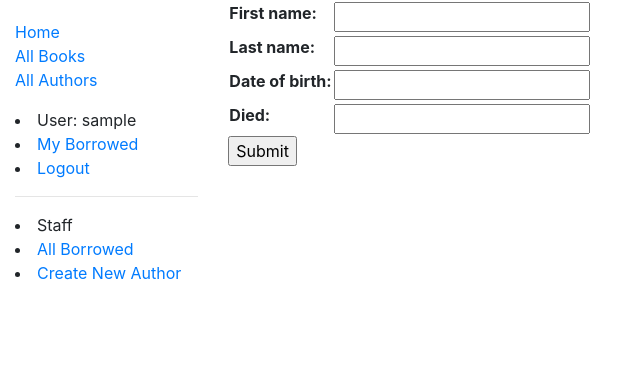
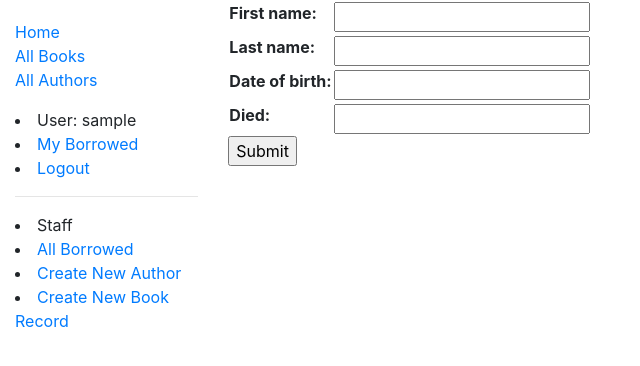
Before and after one commit to Nkoli/anotherlocallib, a Django app: page /catalog/author/create/ in a window 1280 px wide. Shown: the top 366 px of the page, without its empty margins (0-640 px from the left). Run offline with Django 3.2, Linux system fonts and the light colour scheme; the visitor is signed in with stand-in values (Sample User, id 1); some libraries are stand-ins or nearby versions.

Commit message:
Add create book navigation to side bar

```diff
--- a/catalog/templates/base_generic.html
+++ b/catalog/templates/base_generic.html
@@ -33,6 +33,7 @@
           <li>Staff</li>
           <li><a href="{% url 'all-borrowed' %}">All Borrowed</a></li>
           <li><a href="{% url 'author_create' %}">Create New Author</a></li>
+          <li><a href="{% url 'book_create' %}">Create New Book Record</a></li>
         {% endif %}
      {% endblock %}
       </div>
```
